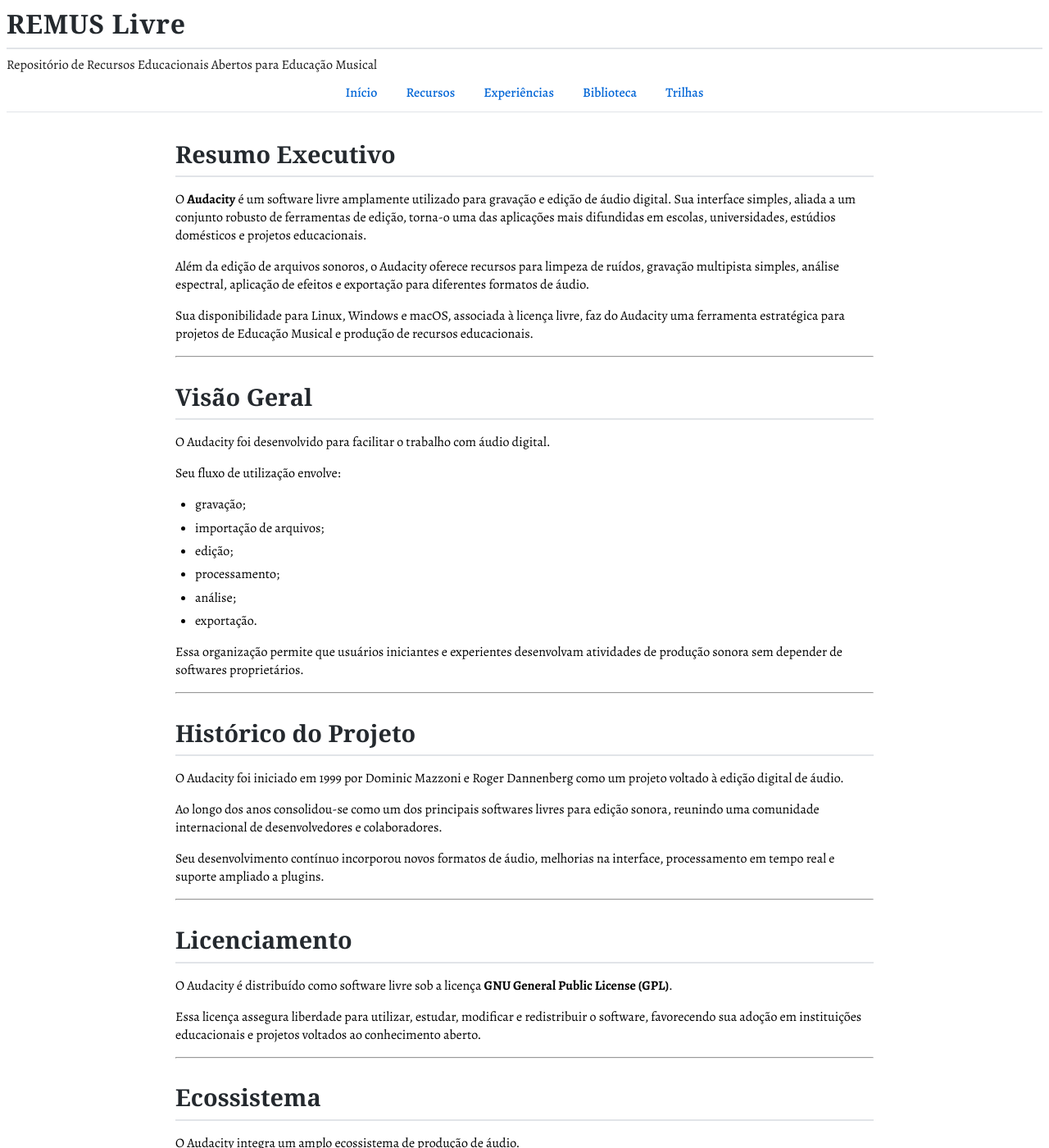
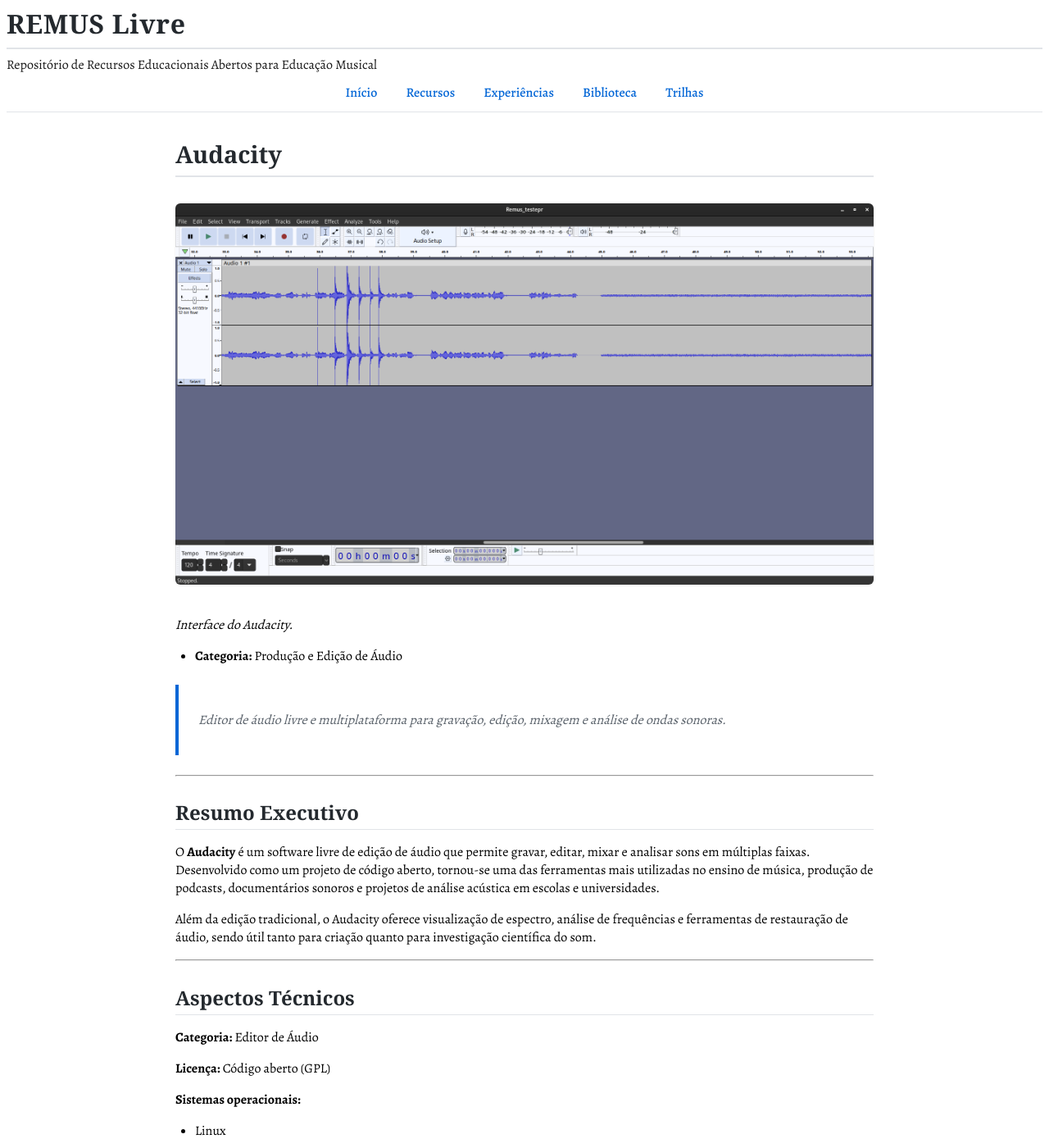
Before and after one commit to remus-livre/remus-livre.github.io, a Jekyll site: the page built from recursos/audacity.md, in a window 1280 px wide and 1400 px high. Shown: the whole window at 82% size. Built offline with Jekyll 4.4.1, drawn with Linux system fonts in a browser that asks for light colours; some web fonts are replaced; our own code applies the rules of GitHub Pages for plain Markdown files; some of the changed text lies outside the part shown.

Commit message:
Adiciona front matter e imagem à ficha do Audacity

````diff
--- a/recursos/audacity.md
+++ b/recursos/audacity.md
@@ -1,330 +1,211 @@
 ---
-
+layout: default
 title: Audacity
-description: Editor de áudio livre para gravação, edição, restauração e produção de materiais sonoros.
-category: Áudio
-slug: audacity
-version: 1.0.0
-status: Publicado
------------------
+---
 
 # Audacity
 
-> Editor de áudio livre e multiplataforma destinado à gravação, edição, restauração, análise e exportação de arquivos sonoros.
+![Audacity](../../imagens/audio/audio-audacity.jpg)
+
+*Interface do Audacity.*
+
+- **Categoria:** Produção e Edição de Áudio
+
+> Editor de áudio livre e multiplataforma para gravação, edição, mixagem e análise de ondas sonoras.
 
 ---
 
-# Resumo Executivo
+## Resumo Executivo
 
-O **Audacity** é um software livre amplamente utilizado para gravação e edição de áudio digital. Sua interface simples, aliada a um conjunto robusto de ferramentas de edição, torna-o uma das aplicações mais difundidas em escolas, universidades, estúdios domésticos e projetos educacionais.
+O **Audacity** é um software livre de edição de áudio que permite gravar, editar, mixar e analisar sons em múltiplas faixas. Desenvolvido como um projeto de código aberto, tornou-se uma das ferramentas mais utilizadas no ensino de música, produção de podcasts, documentários sonoros e projetos de análise acústica em escolas e universidades.
 
-Além da edição de arquivos sonoros, o Audacity oferece recursos para limpeza de ruídos, gravação multipista simples, análise espectral, aplicação de efeitos e exportação para diferentes formatos de áudio.
-
-Sua disponibilidade para Linux, Windows e macOS, associada à licença livre, faz do Audacity uma ferramenta estratégica para projetos de Educação Musical e produção de recursos educacionais.
+Além da edição tradicional, o Audacity oferece visualização de espectro, análise de frequências e ferramentas de restauração de áudio, sendo útil tanto para criação quanto para investigação científica do som.
 
 ---
 
-# Visão Geral
-
-O Audacity foi desenvolvido para facilitar o trabalho com áudio digital.
-
-Seu fluxo de utilização envolve:
-
-* gravação;
-* importação de arquivos;
-* edição;
-* processamento;
-* análise;
-* exportação.
-
-Essa organização permite que usuários iniciantes e experientes desenvolvam atividades de produção sonora sem depender de softwares proprietários.
-
----
-
-# Histórico do Projeto
-
-O Audacity foi iniciado em 1999 por Dominic Mazzoni e Roger Dannenberg como um projeto voltado à edição digital de áudio.
-
-Ao longo dos anos consolidou-se como um dos principais softwares livres para edição sonora, reunindo uma comunidade internacional de desenvolvedores e colaboradores.
-
-Seu desenvolvimento contínuo incorporou novos formatos de áudio, melhorias na interface, processamento em tempo real e suporte ampliado a plugins.
-
----
-
-# Licenciamento
-
-O Audacity é distribuído como software livre sob a licença **GNU General Public License (GPL)**.
-
-Essa licença assegura liberdade para utilizar, estudar, modificar e redistribuir o software, favorecendo sua adoção em instituições educacionais e projetos voltados ao conhecimento aberto.
-
----
-
-# Ecossistema
-
-O Audacity integra um amplo ecossistema de produção de áudio.
-
-Entre os recursos compatíveis destacam-se:
-
-* FFmpeg;
-* VST;
-* LV2;
-* LADSPA;
-* Nyquist;
-* ASIO (quando disponível em compilações específicas);
-* interfaces de áudio USB;
-* microfones externos.
-
----
-
-# Aspectos Técnicos
+## Aspectos Técnicos
 
 **Categoria:** Editor de Áudio
 
-**Licença:** GNU GPL
+**Licença:** Código aberto (GPL)
 
-**Sistemas Operacionais**
+**Sistemas operacionais:**
 
 * Linux
 * Windows
 * macOS
 
-**Desenvolvimento**
-
-* Linguagem principal: C++
-* Interface gráfica: wxWidgets
+**Formatos suportados**
 
 ### Entrada
 
 * WAV
+* MP3
+* OGG
+* FLAC
 * AIFF
-* FLAC
-* MP3
-* OGG Vorbis
-* diversos formatos por meio do FFmpeg
+* entre outros
 
 ### Exportação
 
 * WAV
+* MP3
+* OGG
 * FLAC
-* MP3
-* OGG Vorbis
 * AIFF
+* entre outros
+
+### Recursos principais
+
+* Gravação multipista;
+* Edição não destrutiva;
+* Mixagem;
+* Visualização de espectro;
+* Análise de frequências;
+* Efeitos (reverb, eco, equalização, compressão);
+* Restauração de áudio;
+* Remoção de ruído;
+* Geração de tons.
 
 ---
 
-# Por dentro da ferramenta
+## Aplicações na Educação Musical
 
-O Audacity trabalha com projetos de edição de áudio organizados em trilhas independentes.
+O Audacity pode ser utilizado em diferentes níveis de ensino.
 
-Sua arquitetura permite combinar gravação, edição, processamento e exportação em um único ambiente.
+Entre as aplicações mais comuns destacam-se:
 
-O software oferece suporte a processamento por plugins, edição baseada em seleção temporal, visualização em forma de onda e espectrograma, além de ferramentas para medição e análise do sinal de áudio.
+* gravação de performances;
+* edição de áudio para podcasts;
+* criação de trilhas sonoras;
+* análise espectral de instrumentos;
+* experimentação com efeitos;
+* produção de material didático;
+* documentação de processos criativos;
+* projetos interdisciplinares.
+
+Sua interface favorece tanto professores quanto estudantes iniciantes.
 
 ---
 
-# Recursos Principais
+## Escola Pública
 
-* gravação de áudio;
-* edição de múltiplas trilhas;
-* recorte, cópia e montagem;
-* redução de ruído;
-* normalização;
-* compressão;
-* equalização;
-* alteração de tempo e tonalidade;
-* análise espectral;
-* suporte a plugins;
-* exportação em diversos formatos.
+Por ser gratuito e funcionar em diferentes sistemas operacionais, o Audacity apresenta excelente potencial para escolas públicas.
+
+Entre suas vantagens:
+
+* ausência de custos com licenciamento;
+* instalação em laboratórios escolares;
+* utilização em computadores de baixo custo;
+* ampla documentação produzida pela comunidade;
+* possibilidade de utilização em projetos de extensão.
 
 ---
 
-# Aplicações na Educação Musical
+## STEAM
 
-O Audacity pode ser utilizado em atividades como:
+O Audacity dialoga com diferentes áreas do conhecimento.
 
-* gravação de práticas musicais;
-* produção de podcasts;
-* edição de entrevistas;
-* registro de ensaios;
-* criação de materiais didáticos;
-* análise de gravações;
-* estudo da paisagem sonora;
-* produção de trilhas para vídeos;
-* documentação de projetos musicais.
+Pode integrar projetos envolvendo:
+
+* Ciência (acústica, ondas sonoras, espectro);
+* Tecnologia (edição digital, processamento de sinais);
+* Engenharia (análise de sinais, filtros);
+* Artes (criação sonora, trilhas);
+* Matemática (frequências, amplitudes, proporções).
+
+Essas possibilidades favorecem propostas interdisciplinares e projetos baseados em resolução de problemas.
 
 ---
 
-# Escola Pública
+## Inteligência Artificial
 
-O Audacity apresenta excelente potencial para escolas públicas.
+Embora o Audacity não seja uma ferramenta de IA, pode ser integrado a fluxos de trabalho que utilizam inteligência artificial.
 
-Entre seus diferenciais destacam-se:
+Exemplos:
 
-* software livre;
-* ausência de custos de licenciamento;
-* funcionamento em computadores de diferentes configurações;
-* documentação aberta;
-* ampla comunidade de usuários.
+* separação de trilhas (via ferramentas externas);
+* remoção de ruído com modelos generativos;
+* transcrição automática;
+* geração de efeitos;
+* análise musical assistida.
 
-Essas características favorecem sua utilização em laboratórios de informática e projetos interdisciplinares.
+A IA deve atuar como ferramenta de apoio ao processo criativo e pedagógico, preservando a autoria e a mediação docente.
 
 ---
 
-# Formação de Professores
+## Primeira Experiência
 
-Na formação docente, o Audacity possibilita discutir:
-
-* produção de materiais sonoros;
-* gravação de aulas;
-* criação de podcasts educacionais;
-* edição de entrevistas;
-* documentação de práticas pedagógicas;
-* tecnologias abertas para Educação Musical.
-
----
-
-# STEAM
-
-O Audacity favorece projetos envolvendo:
-
-* Música;
-* Física (acústica);
-* Linguagem;
-* Comunicação;
-* Produção Audiovisual;
-* Tecnologias Digitais.
-
----
-
-# Inteligência Artificial
-
-O Audacity pode integrar fluxos de trabalho apoiados por ferramentas de Inteligência Artificial.
-
-Entre as possibilidades destacam-se:
-
-* transcrição automática;
-* redução inteligente de ruído;
-* restauração de gravações;
-* organização de acervos sonoros;
-* apoio à edição de materiais didáticos.
-
-A revisão humana permanece essencial para garantir qualidade técnica e fidelidade ao conteúdo produzido.
-
----
-
-# Primeira Experiência
-
-Uma atividade inicial consiste em gravar uma pequena narração acompanhada de um trecho musical.
+Uma atividade inicial pode consistir na gravação de um pequeno áudio e na aplicação de efeitos.
 
 Objetivos:
 
-* configurar o microfone;
-* gravar uma trilha;
-* realizar cortes simples;
-* aplicar redução de ruído;
-* ajustar o volume;
-* exportar o resultado em formato MP3 ou WAV.
+* conhecer a interface;
+* gravar um áudio;
+* aplicar efeitos;
+* editar trechos;
+* analisar o espectro;
+* exportar em MP3.
 
 Tempo estimado: 40 a 60 minutos.
 
 ---
 
-# Caderno de Bordo
+## Caderno de Bordo
 
-Durante a utilização recomenda-se registrar:
+Durante o uso do Audacity, recomenda-se registrar:
 
-* configuração dos equipamentos;
 * dificuldades encontradas;
-* procedimentos adotados;
-* resultados obtidos;
-* possibilidades de aplicação em sala de aula.
+* estratégias adotadas;
+* descobertas realizadas;
+* possibilidades pedagógicas identificadas;
+* sugestões para futuras atividades.
+
+Esses registros contribuem para processos de reflexão e aperfeiçoamento das práticas docentes.
 
 ---
 
-# Fluxo de Produção
+## Materiais Complementares
 
-```text
-Captação → Gravação → Edição → Processamento → Exportação → Compartilhamento
-```
+Sugestões de consulta:
+
+* documentação oficial;
+* manuais produzidos pela comunidade;
+* fóruns de usuários;
+* vídeos tutoriais;
+* exemplos de edição.
 
 ---
 
-# Boas práticas
+## Articulações
 
-* gravar em ambiente silencioso;
-* utilizar nomes padronizados para os arquivos;
-* manter cópias de segurança dos projetos;
-* preservar os arquivos originais antes da edição;
-* exportar versões finais em formatos sem perdas quando necessário.
+Esta ferramenta relaciona-se diretamente com:
+
+* LMMS;
+* Ardour;
+* Hydrogen;
+* Sonic Pi;
+* MuseScore;
+* editores de vídeo;
+* ambientes virtuais de aprendizagem.
 
 ---
 
-# Limitações
+## Olhar do REMUS
 
-Entre as principais limitações destacam-se:
+O Audacity representa uma das iniciativas mais relevantes do movimento de software livre aplicado à Educação Musical.
 
-* não possui o mesmo conjunto de recursos de uma DAW profissional para produção musical completa;
-* recursos de MIDI são limitados;
-* projetos muito extensos podem exigir maior capacidade de processamento;
-* fluxos complexos de mixagem são mais adequados a softwares especializados.
+Sua consolidação demonstra que projetos colaborativos podem alcançar elevado nível técnico e atender desde estudantes iniciantes até profissionais da música.
+
+Para o REMUS Livre, o Audacity não é apenas um editor de áudio. É um exemplo de como a tecnologia pode servir à investigação científica do som, à criação artística e à documentação de processos pedagógicos.
+
+Sua adoção em escolas públicas, universidades e projetos de extensão reforça seu potencial como ferramenta estratégica para uma educação musical crítica, colaborativa e aberta.
 
 ---
 
-# Comparação com alternativas
-
-| Ferramenta | Principal característica                    |
-| ---------- | ------------------------------------------- |
-| Audacity   | Gravação e edição de áudio                  |
-| Ardour     | Produção multipista, mixagem e masterização |
-| LMMS       | Composição e sequenciamento MIDI            |
-| Ocenaudio  | Edição rápida de áudio                      |
-| Hydrogen   | Programação de baterias                     |
-
----
-
-# Materiais Complementares
-
-* Manual oficial do Audacity.
-* Documentação da comunidade.
-* Guias de plugins Nyquist.
-* Tutoriais de gravação e restauração de áudio.
-* Repositório oficial do projeto.
-
----
-
-# Veja também
-
-* Ardour
-* LMMS
-* Hydrogen
-* Sonic Pi
-* MuseScore
-
----
-
-# Olhar do REMUS
-
-O Audacity ocupa um lugar de destaque na Educação Musical por combinar simplicidade de uso, ampla documentação e recursos suficientes para uma grande variedade de práticas pedagógicas.
-
-Mais do que um editor de áudio, constitui uma ferramenta de registro, documentação, análise e produção de conteúdos sonoros. Sua utilização favorece práticas autorais, desenvolvimento da escuta crítica e criação de materiais didáticos, contribuindo para ampliar a autonomia tecnológica de professores e estudantes.
-
----
-
-# Referências
+## Referências
 
 * Documentação oficial do Audacity.
 * Manual do usuário.
-* Repositório oficial do projeto.
-* Documentação sobre plugins e formatos suportados.
+* Comunidade Audacity.
 * Literatura sobre tecnologias digitais aplicadas à Educação Musical.
-
----
-
-# Histórico da ficha
-
-**Versão 1.0.0**
-
-* Primeira publicação.
-* Estrutura editorial alinhada ao padrão do REMUS Livre.
-* Revisão inicial baseada na documentação oficial do projeto.
-16:00
````
